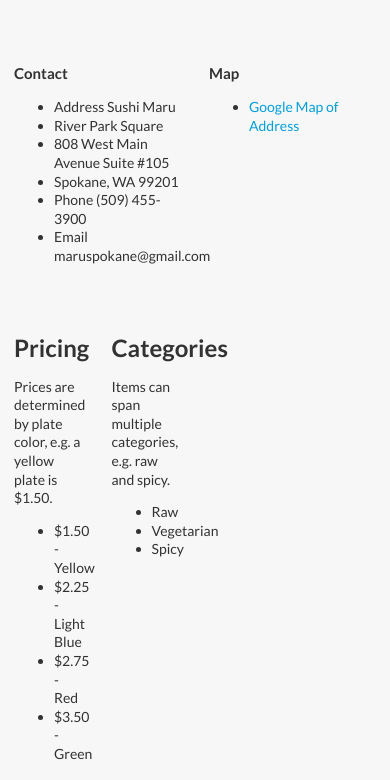
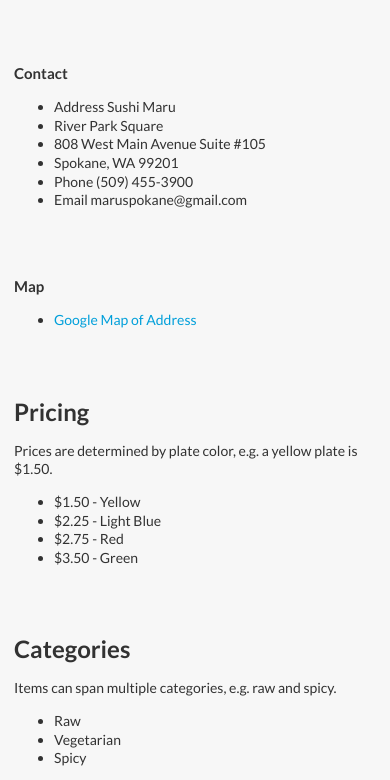
Before and after one commit to abarajas0130/Practice_Master_aBarajas-, a plain HTML site: page index.html in a window 390 px wide. Shown: the part 64-844 px from the top of the page. Drawn offline with nearby package versions, Linux system fonts and the light colour scheme.

Commit message:
2nd commit

```diff
--- a/css/styles.css
+++ b/css/styles.css
@@ -0,0 +1,20 @@
+/* mobile */
+@media screen (max-width: 480px) {
+	body {
+		background: teal;
+	}
+}
+
+/* tablet */
+@media screen (max-width: 768px) {
+	body {
+		background: yellow;
+	}
+}
+
+/* desktop */
+@media screen (max-width: 992px) {
+	body {
+		background: red;
+	}
+}
--- a/index.html
+++ b/index.html
@@ -16,7 +16,7 @@
 
 <body>
 
-      <div class="ui grid page" >
+      <div class="ui grid page stackable" >
 
 <!--header-->
        <header class="sixteen wide column">
@@ -39,7 +39,7 @@
 
 <!-- Map -->
 
-      <section class="eight wide column">
+      <section class="eight floated wide column">
       <h4>Map</h4>
       <ul>
         <li><a href="https://goo.gl/maps/wGXZR">Google Map of Address</a></li>
```
